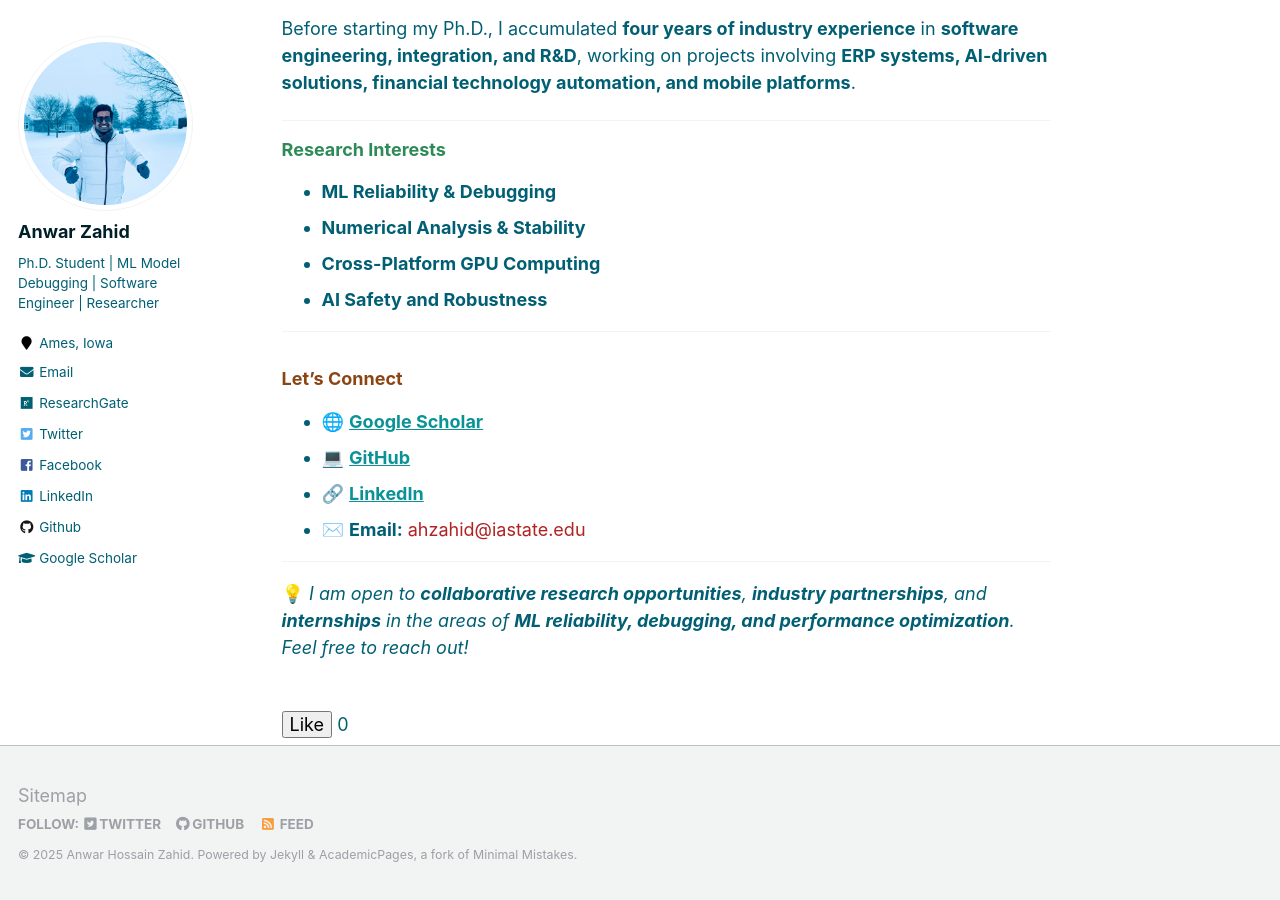
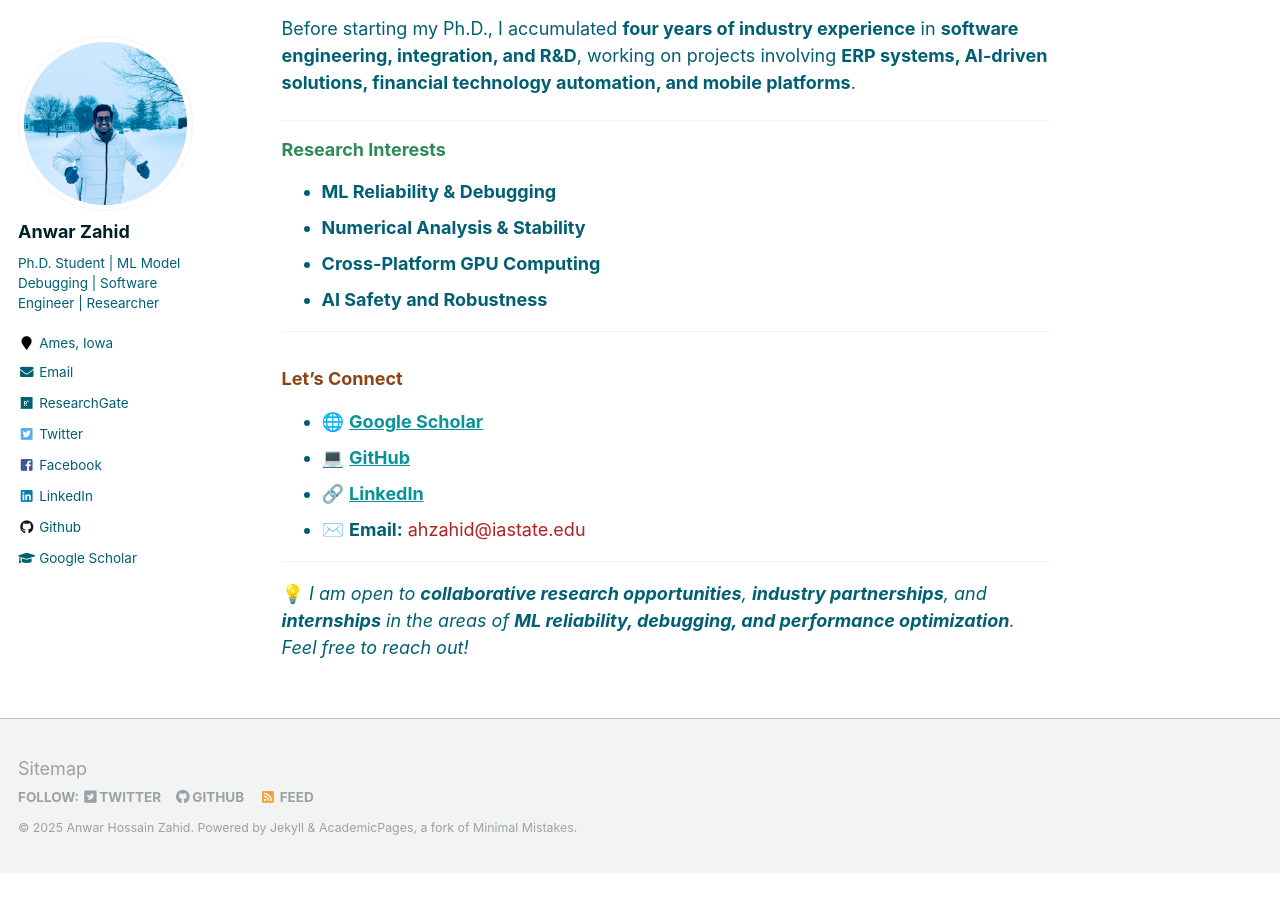
Before and after one commit to AnwarXahid/anwarxahid.github.io, a Jekyll site: the page built from _pages/about.md, in a window 1280 px wide and 900 px high, scrolled down 648 px. Built offline with Jekyll 4.4.1, drawn with Linux system fonts in a browser that asks for light colours; after the commit the page ends 1521 px from its top, so only the background shows below that.

Commit message:
summary and homepage fixed!

```diff
--- a/_layouts/single.html
+++ b/_layouts/single.html
@@ -67,10 +67,10 @@ layout: default
       {% if page.share %}{% include social-share.html %}{% endif %}
 
       {% include post_pagination.html %}
-      <div class="like-container">
-        <button id="like-button">Like</button>
-        <span id="like-count">0</span>
-      </div>
+<!--      <div class="like-container">-->
+<!--        <button id="like-button">Like</button>-->
+<!--        <span id="like-count">0</span>-->
+<!--      </div>-->
     </div>
 
     {% if site.comments.provider and page.comments %}
```
Also changed, not shown: _pages/about-me.md (+3 -12 lines).
